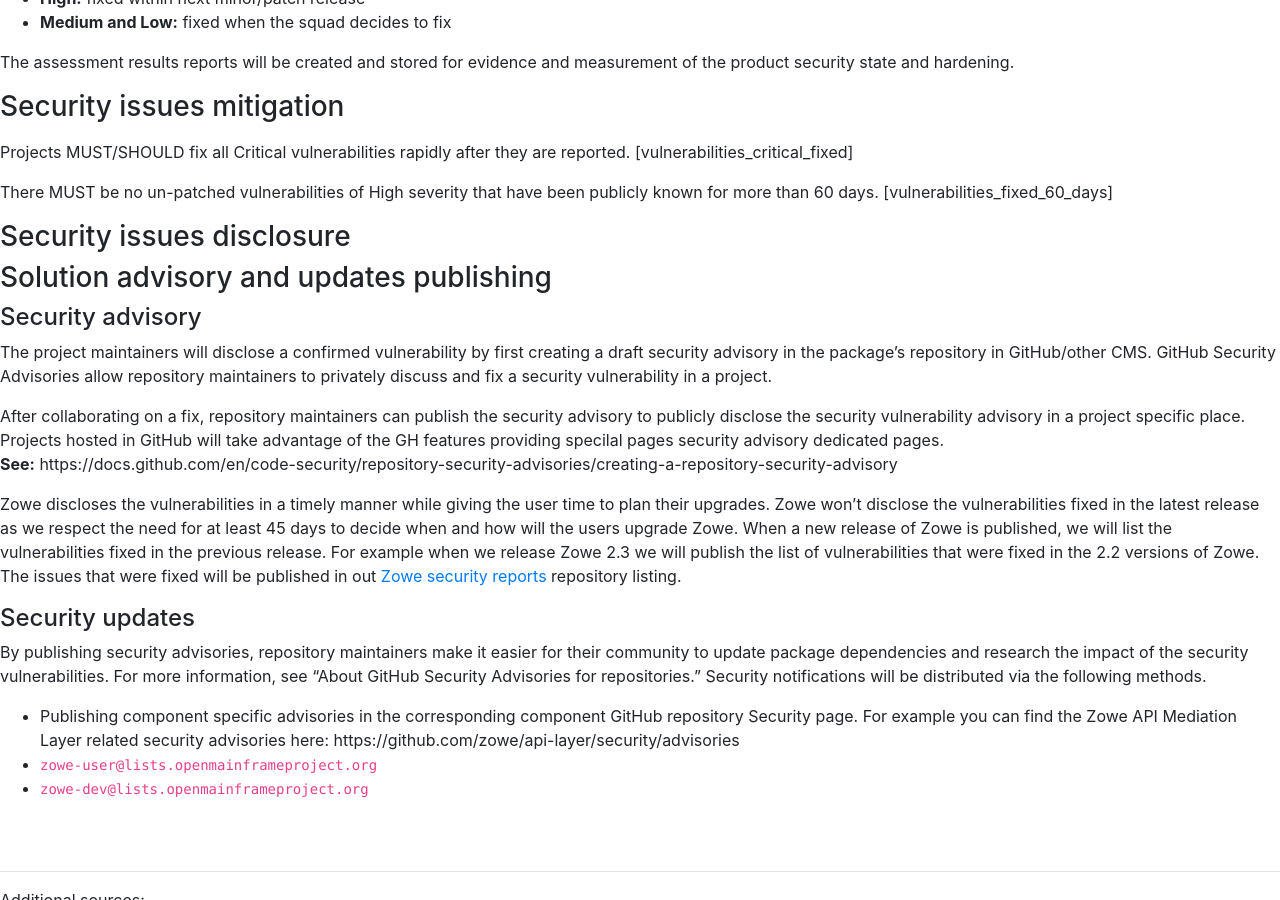
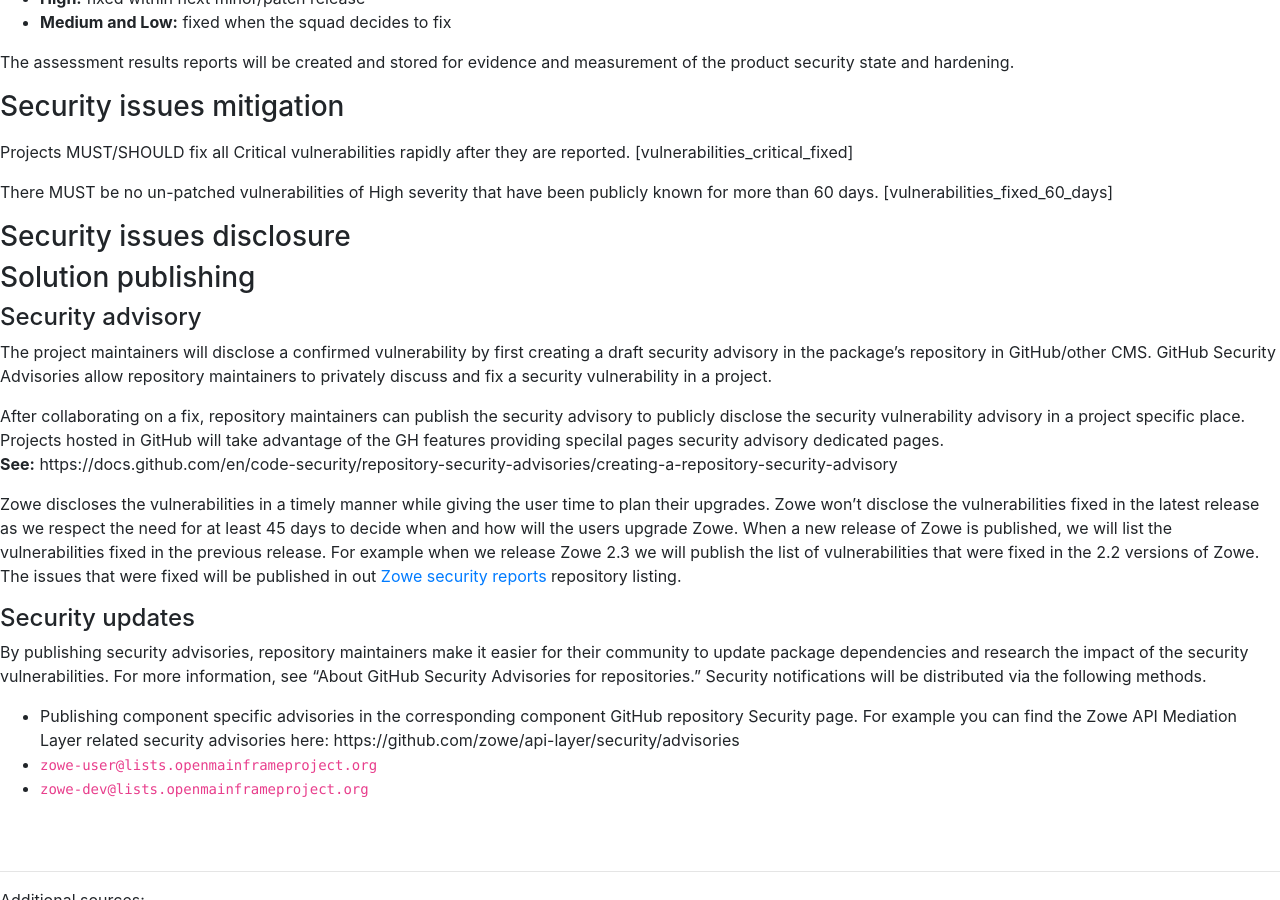
Before and after one commit to zowe/zowe.github.io, a Jekyll site: the page built from security.md, in a window 1280 px wide and 900 px high, scrolled down 2328 px. Built offline with Jekyll 4.4.1, drawn with Linux system fonts in a browser that asks for light colours; our own code applies the rules of GitHub Pages for plain Markdown files; some of the changed text lies outside the part shown.

Commit message:
Security publishing
Signed-off-by: Pavlin Zahariev <pavlin.zahariev@broadcom.net>

```diff
--- a/security.md
+++ b/security.md
@@ -143,7 +143,7 @@
 
 
 
-### Solution advisory and updates publishing
+### Solution publishing
 #### Security advisory
 The project maintainers will disclose a confirmed vulnerability by first creating a draft security advisory in the package's repository in GitHub/other CMS.
 GitHub Security Advisories allow repository maintainers to privately discuss and fix a security vulnerability in a project.
```
Also changed, not shown: other parts of security.md (+1 -1 lines).
